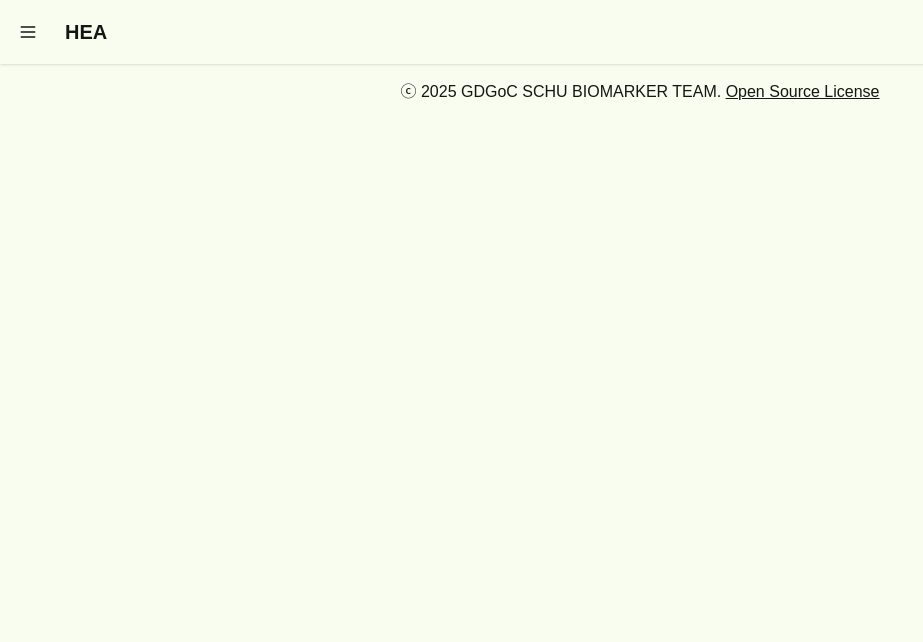
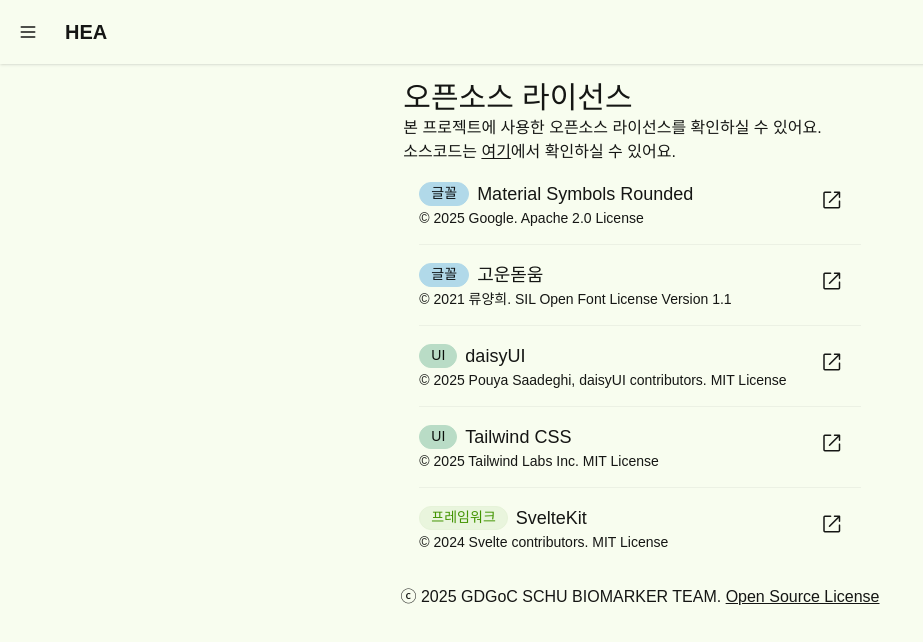
Before and after one commit to GDGoC-SCHU/2025-winter-biomarker-FE, a SvelteKit app: page /oss in a window 1280 px wide. Shown: the top 642 px of the page, without its empty margins (0-923 px from the left). Built offline with nearby package versions, Linux system fonts and the light colour scheme; no server answers.

Commit message:
(feat) add open source license

```diff
--- a/src/routes/oss/+page.svelte
+++ b/src/routes/oss/+page.svelte
@@ -0,0 +1,78 @@
+<script lang="ts">
+
+</script>
+
+<main class="flex justify-center items-center m-4">
+    <section>
+        <h1 class="text-3xl">오픈소스 라이선스</h1>
+        <p class="text-base">
+            본 프로젝트에 사용한 오픈소스 라이선스를 확인하실 수 있어요.<br>
+            소스코드는
+            <a href="https://github.com/GDGoC-SCHU/2025-winter-biomarker-FE" target="_blank" class="link">
+                여기
+            </a>에서 확인하실 수 있어요.
+        </p>
+        <ul class="list">
+            <li class="list-row">
+                <div class="list-col-grow">
+                    <h2 class="text-lg flex gap-2 items-center">
+                        <span class="badge badge-info shrink-0">글꼴</span>
+                        <span>Material Symbols Rounded</span>
+                    </h2>
+                    <p>© 2025 Google. Apache 2.0 License</p>
+                </div>
+                <a href="https://fonts.google.com/icons" target="_blank" class="btn btn-sqaure btn-ghost">
+                    <span class="material-symbols-rounded">open_in_new</span>
+                </a>
+            </li>
+            <li class="list-row">
+                <div class="list-col-grow">
+                    <h2 class="text-lg flex gap-2 items-center">
+                        <span class="badge badge-info shrink-0">글꼴</span>
+                        <span>고운돋움</span>
+                    </h2>
+                    <p>© 2021 류양희. SIL Open Font License Version 1.1</p>
+                </div>
+                <a href="https://github.com/yangheeryu/Gowun-Dodum" target="_blank" class="btn btn-sqaure btn-ghost">
+                    <span class="material-symbols-rounded">open_in_new</span>
+                </a>
+            </li>
+            <li class="list-row">
+                <div class="list-col-grow">
+                    <h2 class="text-lg flex gap-2 items-center">
+                        <span class="badge badge-success shrink-0">UI</span>
+                        <span>daisyUI</span>
+                    </h2>
+                    <p>© 2025 Pouya Saadeghi, daisyUI contributors. MIT License</p>
+                </div>
+                <a href="https://v5.daisyui.com/" target="_blank" class="btn btn-sqaure btn-ghost">
+                    <span class="material-symbols-rounded">open_in_new</span>
+                </a>
+            </li>
+            <li class="list-row">
+                <div class="list-col-grow">
+                    <h2 class="text-lg flex gap-2 items-center">
+                        <span class="badge badge-success shrink-0">UI</span>
+                        <span>Tailwind CSS</span>
+                    </h2>
+                    <p>© 2025 Tailwind Labs Inc. MIT License</p>
+                </div>
+                <a href="https://tailwindcss.com/" target="_blank" class="btn btn-sqaure btn-ghost">
+                    <span class="material-symbols-rounded">open_in_new</span>
+                </a>
+            </li>
+            <li class="list-row">
+                <div class="list-col-grow">
+                    <h2 class="text-lg flex gap-2 items-center">
+                        <span class="badge badge-soft badge-primary shrink-0">프레임워크</span>
+                        <span>SvelteKit</span>
+                    </h2>
+                    <p>© 2024 Svelte contributors. MIT License</p>
+                </div>
+                <a href="https://svelte.dev/" target="_blank" class="btn btn-sqaure btn-ghost">
+                    <span class="material-symbols-rounded">open_in_new</span>
+                </a>
+            </li>
+        </ul>
+    </section>
+</main>
```
